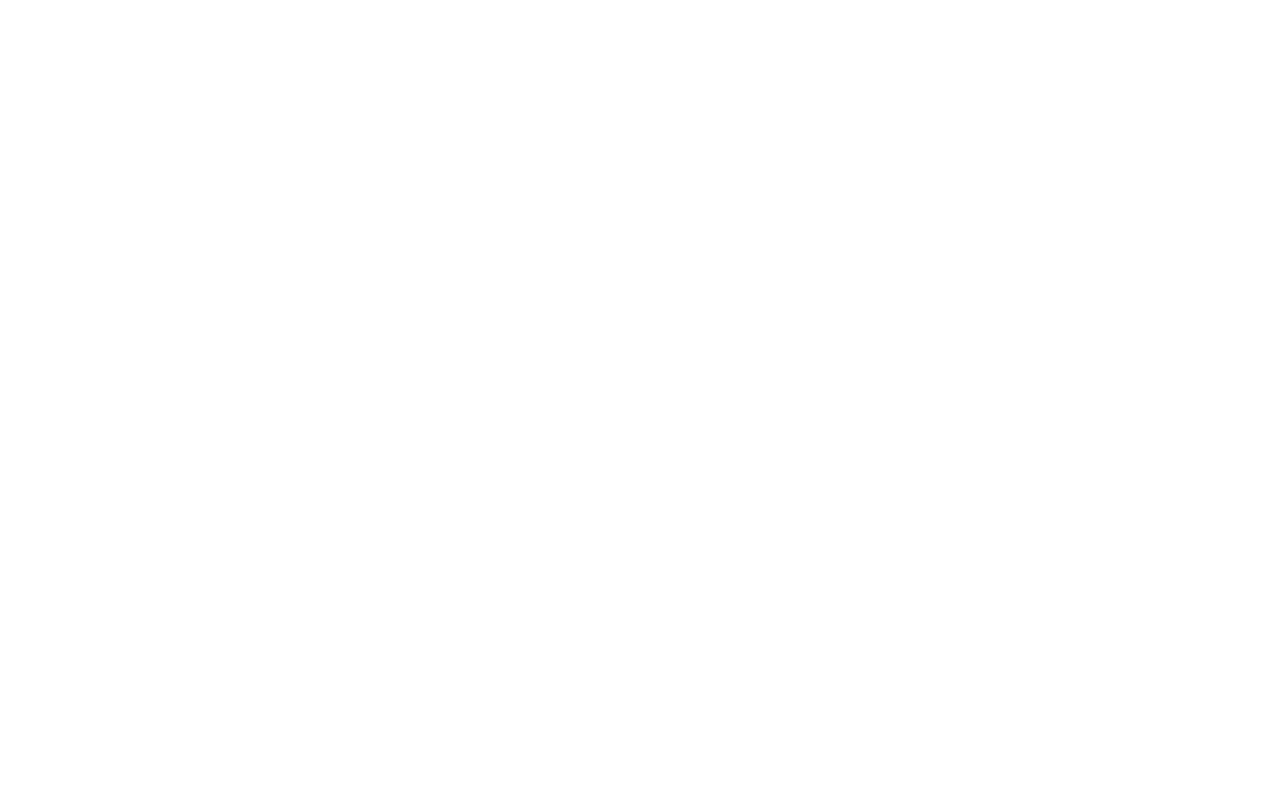
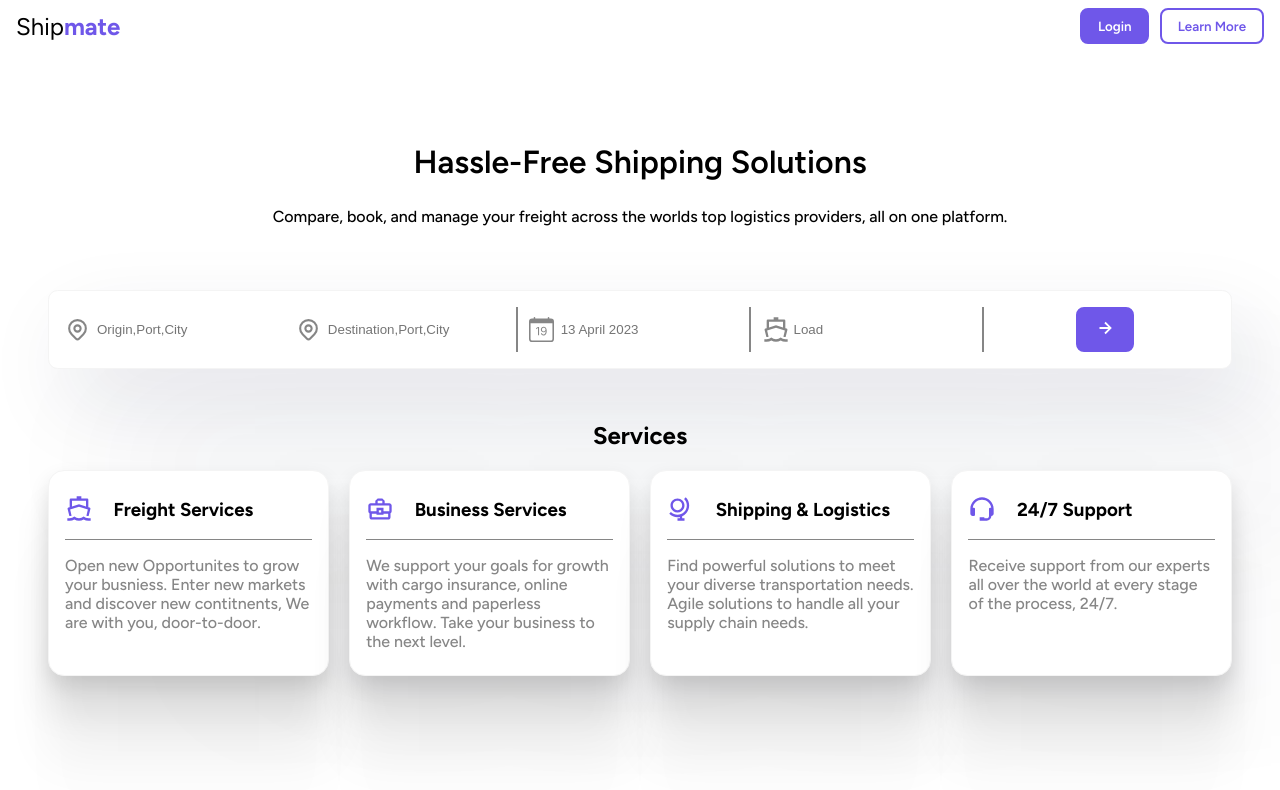
Before and after one commit to youngsterjaidev/celerity_assignment, a React (Vite) app: page / in a window 1280 px wide. Shown: the top 790 px of the page. Built offline with nearby package versions, Linux system fonts and the light colour scheme.

Commit message:
Update main.tsx

```diff
--- a/src/main.tsx
+++ b/src/main.tsx
@@ -6,7 +6,7 @@
 ReactDOM.createRoot(document.getElementById("root") as HTMLElement).render(
   <React.StrictMode>
     <Router>
-      <App path="/celerity_assignment/*" />
+      <App path="/*" />
     </Router>
   </React.StrictMode>
 );
```
